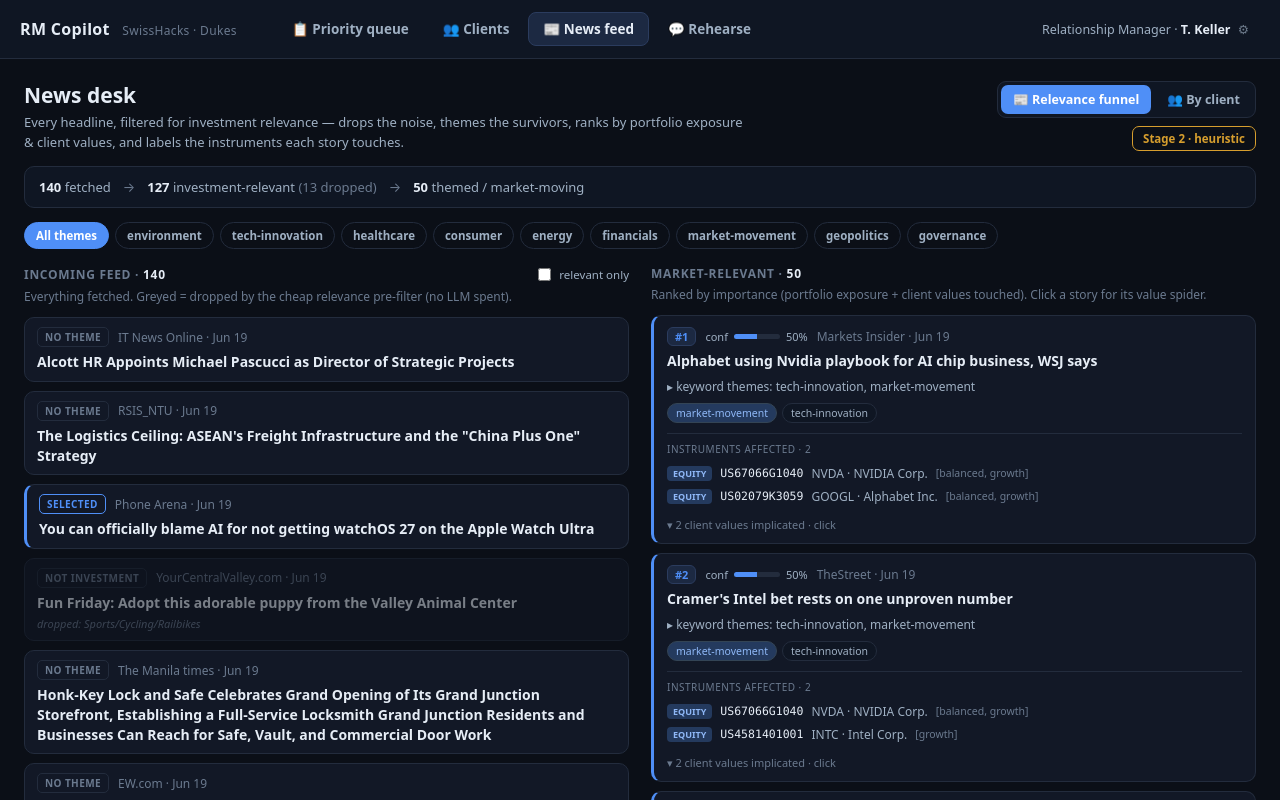
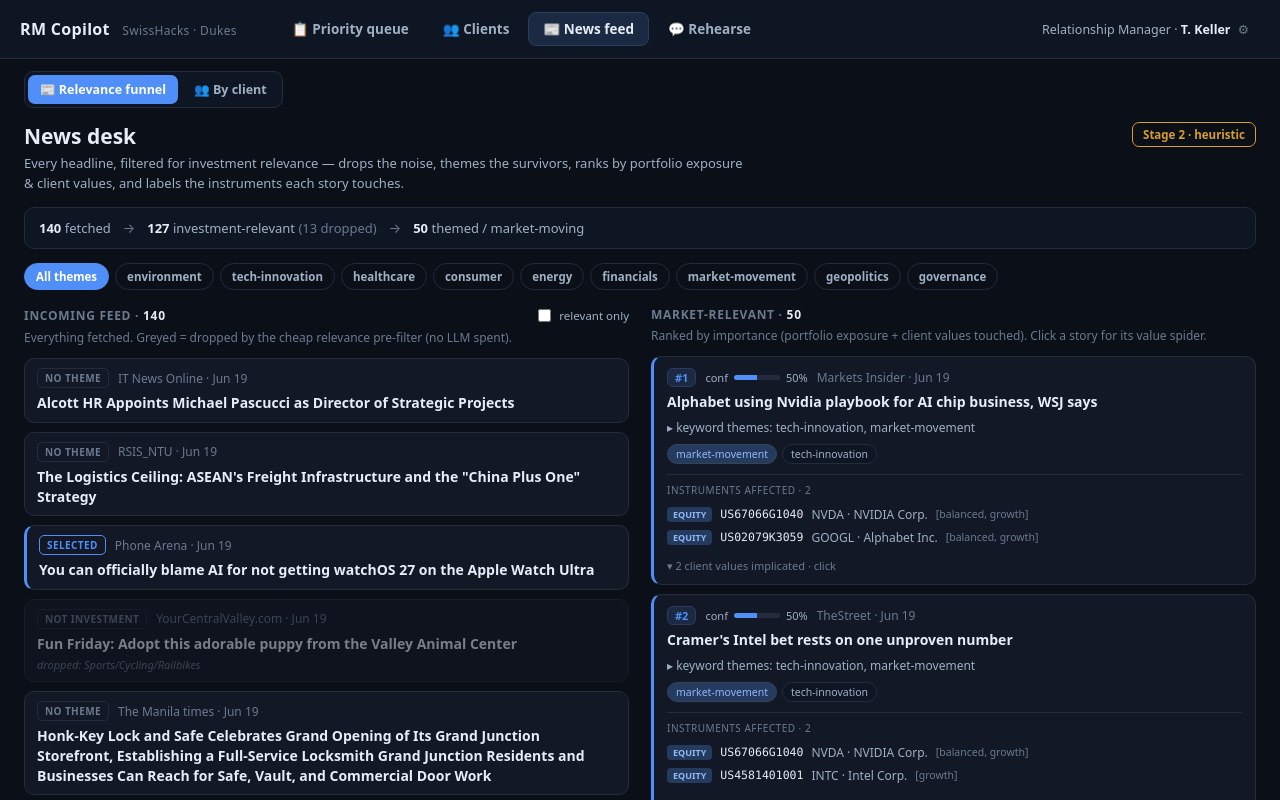
Before and after one commit to mashathepotato/swisshacks-dukes, a React (Vite) app in the folder frontend/: page / in a window 1280 px wide. Both pictures are taken after a click on the button "📰 News feed". Built offline with nearby package versions, Linux system fonts and the light colour scheme.

Commit message:
News tab: hoist the funnel/by-client toggle into one fixed bar so it stays put across both views

```diff
--- a/frontend/src/App.tsx
+++ b/frontend/src/App.tsx
@@ -7,6 +7,7 @@
 import { NewsFeed } from "./components/NewsFeed";
 import { ClientNewsFeed } from "./components/ClientNewsFeed";
 import { NewsDetail } from "./components/NewsDetail";
+import { NewsViewToggle } from "./components/NewsViewToggle";
 import type { NewsView } from "./components/NewsViewToggle";
 import { RmProfilePanel } from "./components/RmProfilePanel";
 import type { Client, NewsItem } from "./types";
@@ -68,9 +69,16 @@
         <div className="content">
           {tab === "priority" && <PriorityQueue selectedId={selected?.id ?? null} onSelect={setSelected} />}
           {tab === "clients" && <ClientGrid onOpen={openFullClient} />}
-          {tab === "news" && (newsView === "funnel"
-            ? <NewsFeed view={newsView} onView={setNewsView} />
-            : <ClientNewsFeed view={newsView} onView={setNewsView} selectedId={selectedNews?.id ?? null} onSelect={setSelectedNews} />)}
+          {tab === "news" && (
+            <div className="newstab">
+              <div className="newstab-bar">
+                <NewsViewToggle view={newsView} onView={setNewsView} />
+              </div>
+              {newsView === "funnel"
+                ? <NewsFeed />
+                : <ClientNewsFeed selectedId={selectedNews?.id ?? null} onSelect={setSelectedNews} />}
+            </div>
+          )}
           {tab === "rehearse" && <Rehearse focusClientId={simFocus} />}
         </div>
         {tab === "priority" && <ClientDetail client={selected} onOpenFull={openFullClient} />}
--- a/frontend/src/components/ClientNewsFeed.tsx
+++ b/frontend/src/components/ClientNewsFeed.tsx
@@ -1,23 +1,16 @@
 import { RANKED_NEWS, newsImpacts } from "../data/news";
 import { scoreColor, SIGNAL_META } from "../lib/format";
 import type { NewsItem } from "../types";
-import { NewsViewToggle } from "./NewsViewToggle";
-import type { NewsView } from "./NewsViewToggle";
 
 interface Props {
-  view: NewsView;
-  onView: (v: NewsView) => void;
   selectedId: string | null;
   onSelect: (news: NewsItem) => void;
 }
 
-export function ClientNewsFeed({ view, onView, selectedId, onSelect }: Props) {
+export function ClientNewsFeed({ selectedId, onSelect }: Props) {
   return (
     <div className="queue">
-      <div className="news-head-row">
-        <h1>Live news — by client impact</h1>
-        <NewsViewToggle view={view} onView={onView} />
-      </div>
+      <h1>Live news — by client impact</h1>
       <p className="lead">
         {RANKED_NEWS.length} curated stories · ranked by severity, hardest client hit and reach across your
         book. Click a story for why it matters and a map of who it touches.
--- a/frontend/src/components/NewsFeed.tsx
+++ b/frontend/src/components/NewsFeed.tsx
@@ -1,8 +1,6 @@
 import { useMemo, useState } from "react";
 import { NEWS_FEED } from "../data/newsFeed";
 import type { FeedArticle } from "../data/newsFeed";
-import { NewsViewToggle } from "./NewsViewToggle";
-import type { NewsView } from "./NewsViewToggle";
 import { ValueSpider } from "./ValueSpider";
 
 const TYPE_LABEL: Record<string, string> = {
@@ -20,7 +18,7 @@
   return Boolean(a.stage2?.themes.includes(theme)) || (theme === "market-movement" && Boolean(a.stage2?.marketMovement));
 }
 
-export function NewsFeed({ view, onView }: { view: NewsView; onView: (v: NewsView) => void }) {
+export function NewsFeed() {
   const feed = NEWS_FEED;
   const [marketOnly, setMarketOnly] = useState(false);
   const [theme, setTheme] = useState<string | null>(null);
@@ -50,12 +48,9 @@
           <h1>News desk</h1>
           <p className="lead">Every headline, filtered for investment relevance — drops the noise, themes the survivors, ranks by portfolio exposure &amp; client values, and labels the instruments each story touches.</p>
         </div>
-        <div className="nf-head-right">
-          <NewsViewToggle view={view} onView={onView} />
-          <span className={"nf-eng " + (e.llmReady ? "llm" : "heur")} title={`Stage 2 engine: ${e.engine} (${e.model})`}>
-            Stage 2 · {e.llmReady ? e.model : "heuristic"}
-          </span>
-        </div>
+        <span className={"nf-eng " + (e.llmReady ? "llm" : "heur")} title={`Stage 2 engine: ${e.engine} (${e.model})`}>
+          Stage 2 · {e.llmReady ? e.model : "heuristic"}
+        </span>
       </div>
 
       <div className="nf-funnel">
--- a/frontend/src/index.css
+++ b/frontend/src/index.css
@@ -698,3 +698,8 @@
 .nf-m-section { font-size: 11px; text-transform: uppercase; letter-spacing: .06em; color: var(--text-faint); font-weight: 700; margin: 16px 0 4px; }
 .nf-vchips { display: flex; gap: 6px; flex-wrap: wrap; margin-top: 6px; justify-content: center; }
 .nf-vchip { font-size: 11px; padding: 3px 9px; border-radius: 999px; background: var(--accent-soft); color: #cfe0f5; border: 1px solid #2b3c5e; font-weight: 600; }
+
+/* ---- News tab wrapper: one fixed toggle bar above either view ---- */
+.newstab { display: flex; flex-direction: column; height: 100%; min-height: 0; }
+.newstab-bar { flex: none; padding: 12px 24px 0; }
+.newstab > .newsfeed, .newstab > .queue { flex: 1; min-height: 0; height: auto; padding-top: 14px; }
```
Also changed, not shown: frontend/src/main.tsx (line endings or trailing spaces).
